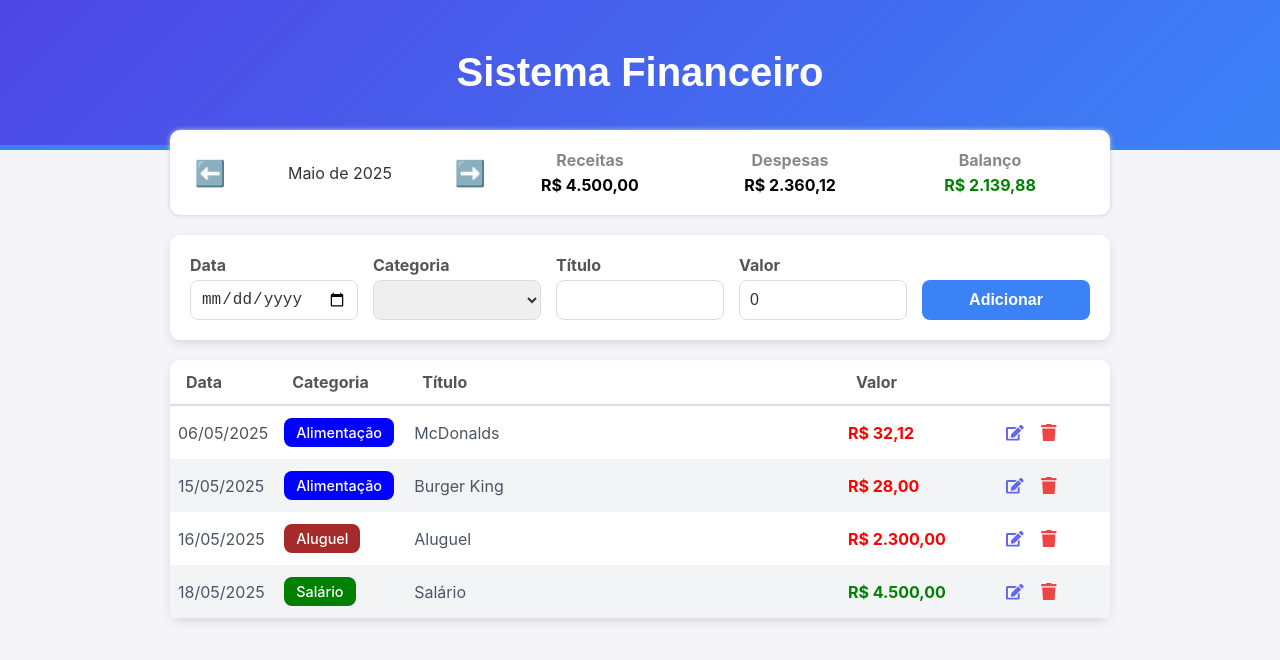
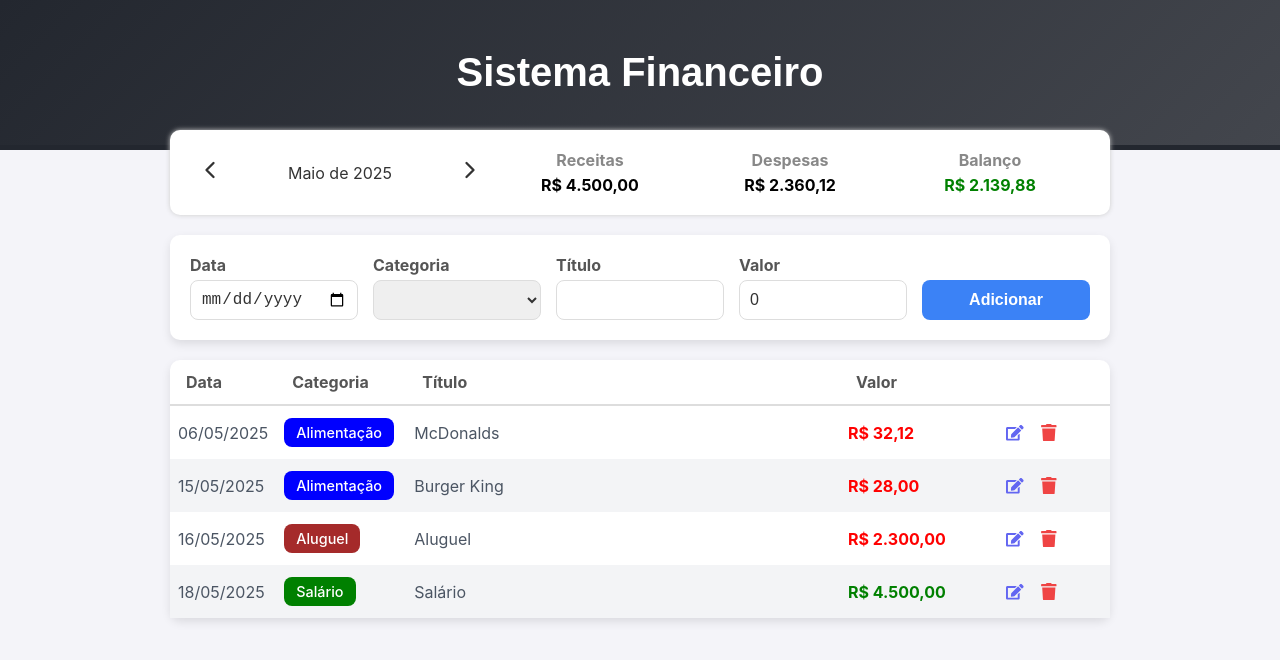
Before and after one commit to pedrokoerich/expense-tracker, a React (Create React App) app: page / in a window 1280 px wide. Shown: the top 660 px of the page. Built offline with nearby package versions, Linux system fonts and the light colour scheme.

Commit message:
style: ajustes de estilo

```diff
--- a/src/App.styles.ts
+++ b/src/App.styles.ts
@@ -3,13 +3,13 @@ import styled from 'styled-components';
 export const Container = styled.div``;
 
 export const Header = styled.div`
-    background: linear-gradient(135deg, #4f46e5, #3b82f6);
+    background: linear-gradient(135deg, #23272f, #43464d); // chumbo/cinza escuro
     height: 150px;
     text-align: center;
     display: flex;
     align-items: center;
     justify-content: center;
-    border-bottom: 5px solid #3b82f6;
+    border-bottom: 5px solid #23272f;
 `;
 
 export const HeaderText = styled.h1`
--- a/src/components/InfoArea/index.tsx
+++ b/src/components/InfoArea/index.tsx
@@ -1,6 +1,7 @@
 import * as C from './styles';
 import { formatCurrentMonth } from '../../helpers/dateFilter';
 import { ResumeItem } from '../ResumeItem';
+import { FiChevronLeft, FiChevronRight } from 'react-icons/fi'; // adicione esta linha
 
 type Props = {
     currentMonth: string;
@@ -28,9 +29,13 @@ export const InfoArea = ({ currentMonth, onMonthChange, income, expense }: Props
     return (
         <C.Container>
             <C.MonthArea>
-                <C.MonthArrow onClick={handlePrevMonth}>⬅️</C.MonthArrow>
+                <C.MonthArrow onClick={handlePrevMonth}>
+                    {FiChevronLeft({ size: 28 })}
+                </C.MonthArrow>
                 <C.MonthTitle>{formatCurrentMonth(currentMonth)}</C.MonthTitle>
-                <C.MonthArrow onClick={handleNextMonth}>➡️</C.MonthArrow>
+                <C.MonthArrow onClick={handleNextMonth}>
+                    {FiChevronRight({ size: 28 })}
+                </C.MonthArrow>
             </C.MonthArea>
             <C.ResumeArea>
                 <ResumeItem title="Receitas" value={income} />
```
